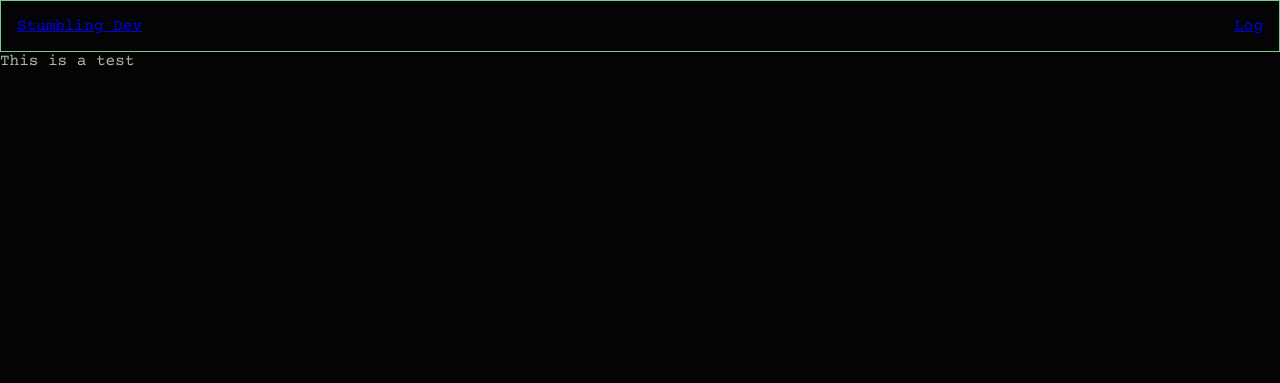
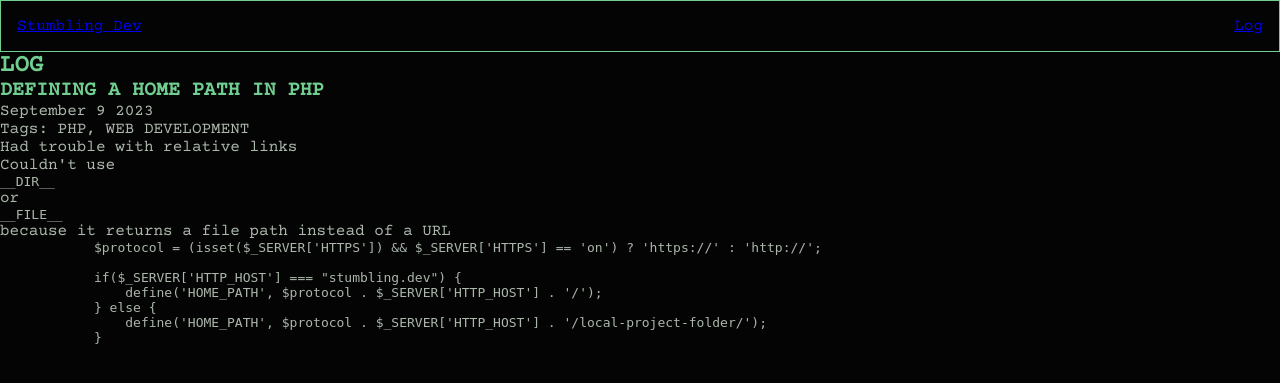
Before and after one commit to omarotxoa/php-stumbling-dev, a PHP site: page /pages/log.php in a window 1280 px wide. Shown: the top 383 px of the page. Run offline with PHP 8.4, Linux system fonts and the light colour scheme.

Commit message:
Log: Sep 9 2023

```diff
--- a/pages/log.php
+++ b/pages/log.php
@@ -5,4 +5,24 @@ require_once '../header.php';
 
 ?>
 
-<main class="log">This is a test</main>
+<h1>Log</h1>
+<main class="log">
+    <article>
+        <h2>Defining a Home Path in PHP</h2>
+        <date>September 9 2023</date>
+        <p>Tags: PHP, WEB DEVELOPMENT</p>
+        <ul>
+            <li>Had trouble with relative links</li>
+            <li>Couldn't use <pre>__DIR__</pre> or <pre>__FILE__</pre> because it returns a file path instead of a URL</li>
+        </ul>
+        <pre>
+            $protocol = (isset($_SERVER['HTTPS']) && $_SERVER['HTTPS'] == 'on') ? 'https://' : 'http://';
+
+            if($_SERVER['HTTP_HOST'] === "stumbling.dev") {
+                define('HOME_PATH', $protocol . $_SERVER['HTTP_HOST'] . '/');
+            } else {
+                define('HOME_PATH', $protocol . $_SERVER['HTTP_HOST'] . '/local-project-folder/');
+            }
+        </pre>
+    </article>
+</main>
```
